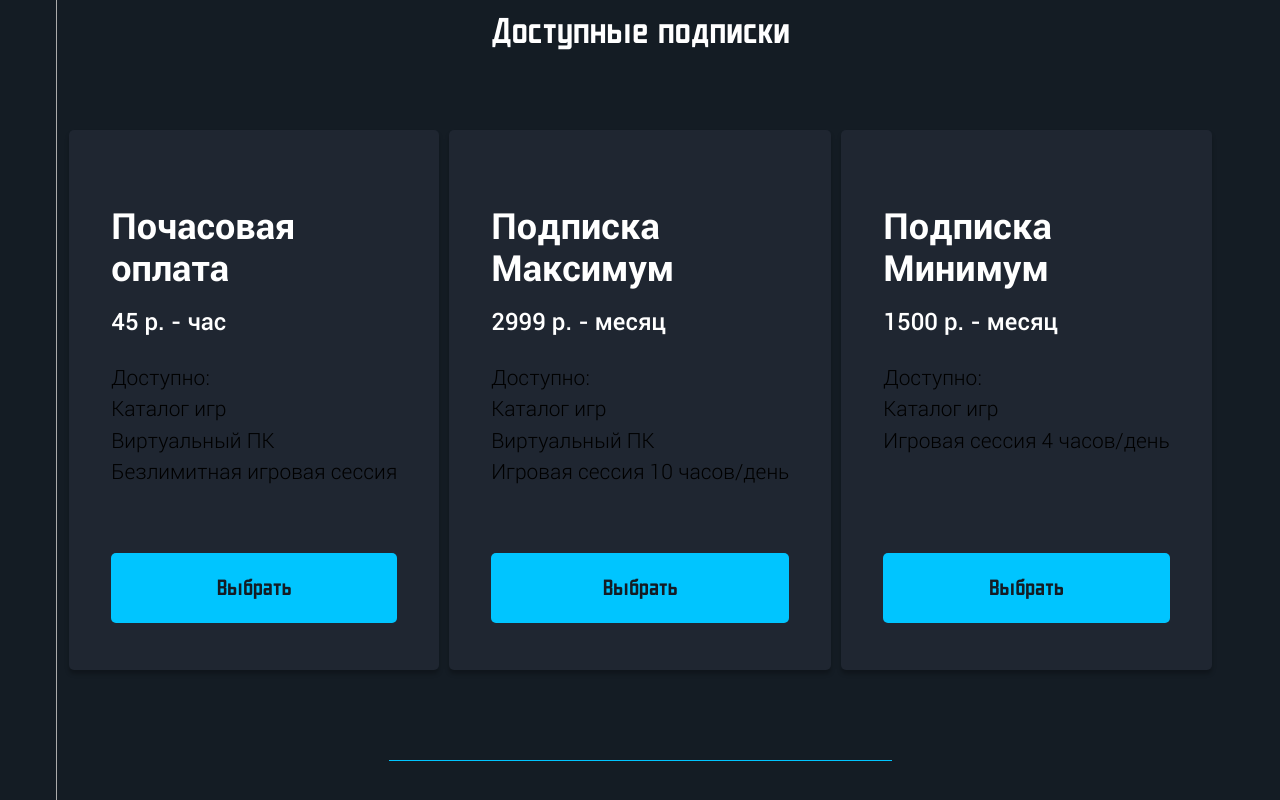
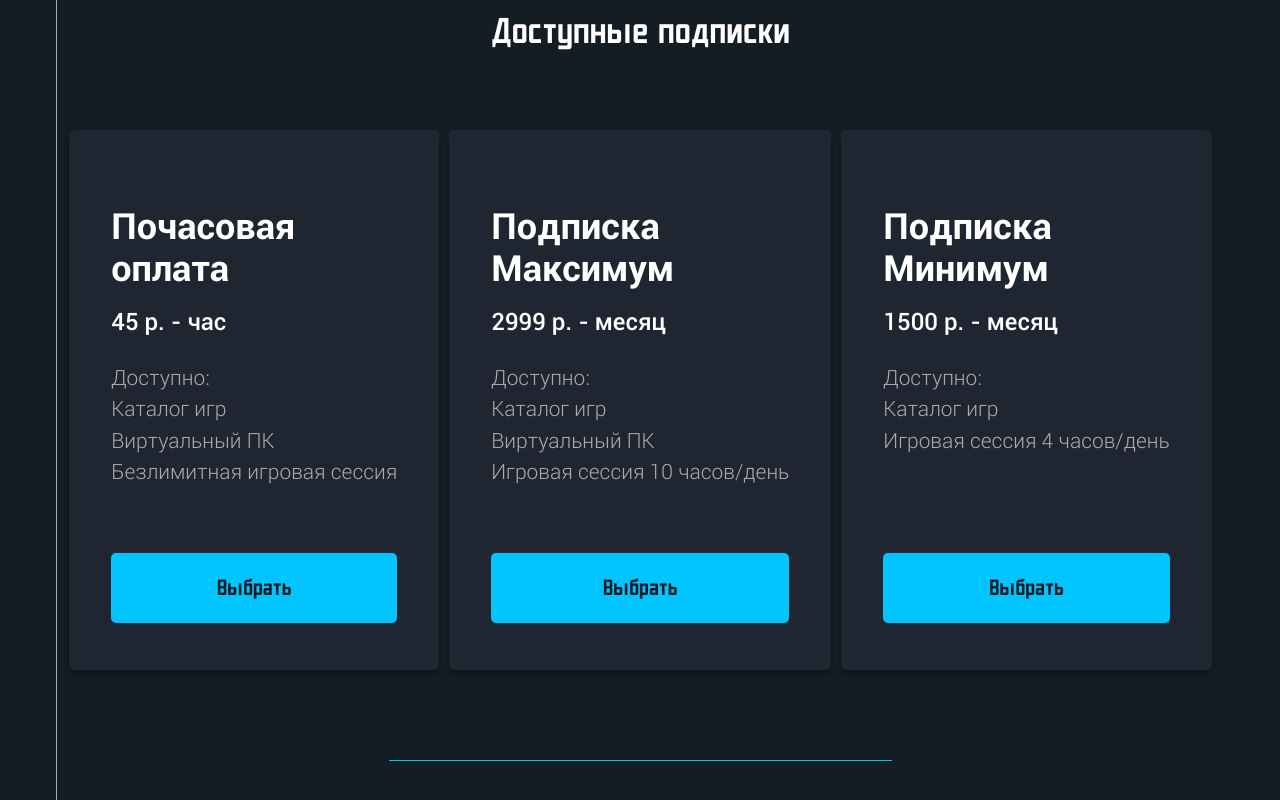
Before and after one commit to Mighty-Lion/Warplaycloud, a React (Vite) app: page / in a window 1280 px wide. Shown: the part 2068-2868 px from the top of the page. Built offline with nearby package versions, Linux system fonts and the light colour scheme.

Commit message:
fix Subscribtion

```diff
--- a/src/components/Subscriptions/partials/SubscriptionCard/index.styles.ts
+++ b/src/components/Subscriptions/partials/SubscriptionCard/index.styles.ts
@@ -40,10 +40,6 @@ export const SubscriptionText = styled.pre`
   font-style: normal;
   font-weight: 300;
   line-height: 150%;
-
-  &:nth-of-type(even) {
-    color: var(--color-black-900);
-  }
 `;
 
 export const SubscriptionButton = styled.button`
```
